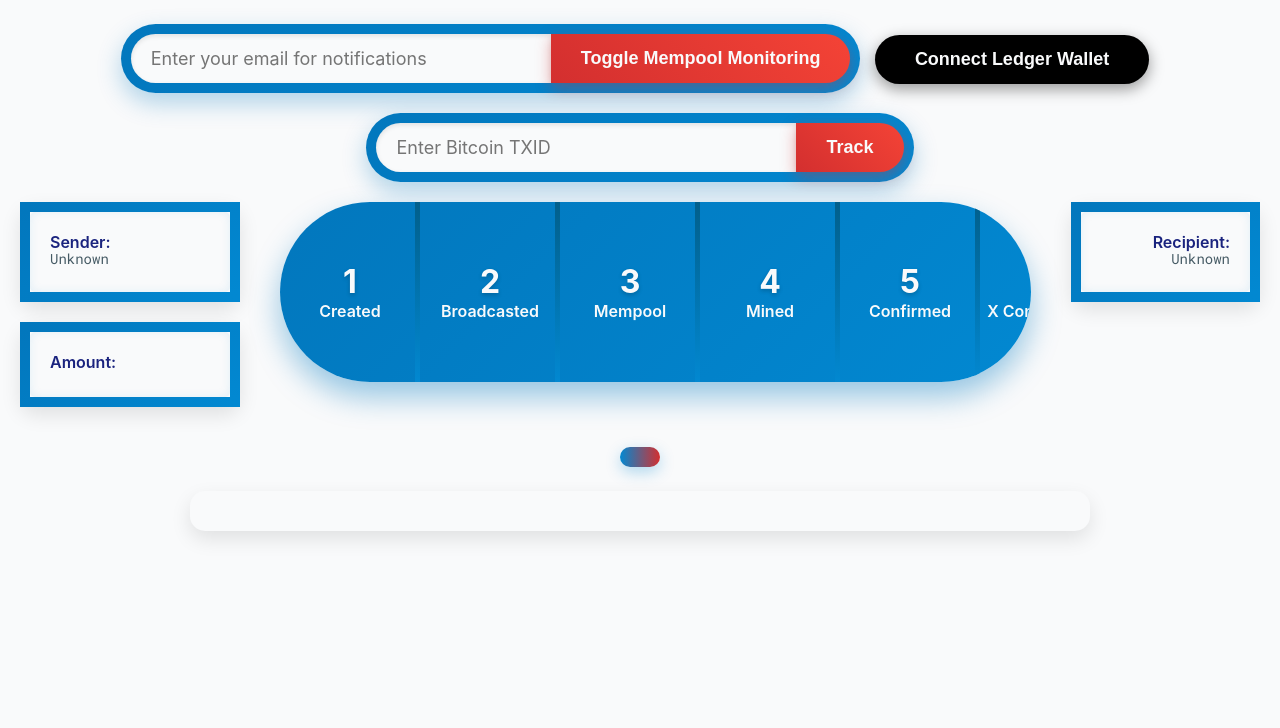
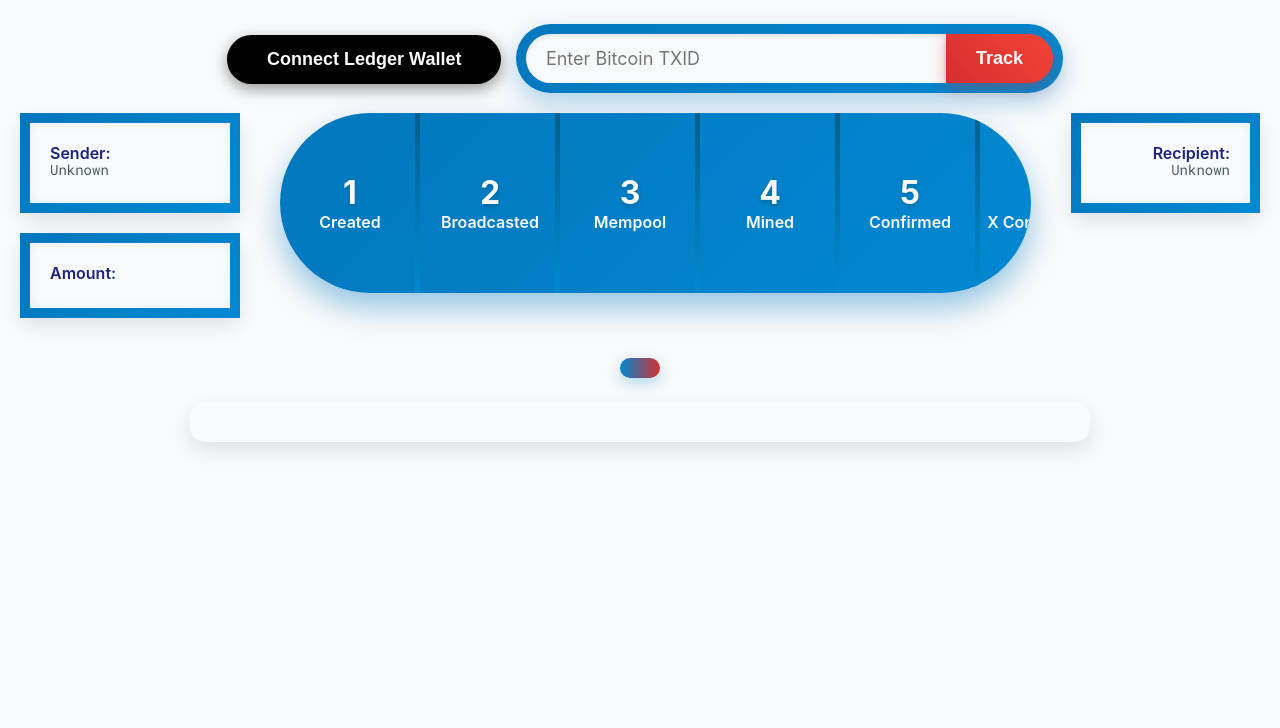
Before and after one commit to virtualwriter/btc.delivery.pizza, a website: page public/index.html in a window 1280 px wide. Shown: the part 172-900 px from the top of the page. Drawn offline with Linux system fonts and the light colour scheme; a web font is replaced by a local one.

Commit message:
remove email box

```diff
--- a/public/index.html
+++ b/public/index.html
@@ -283,10 +283,6 @@
 </head>
 <body>
   <h1>Bitcoin Pizza Transaction Tracker</h1>
-  <div class="input-container">
-    <input id="emailInput" placeholder="Enter your email for notifications">
-    <button onclick="toggleMempoolMonitoring()">Toggle Mempool Monitoring</button>
-  </div>
   <button class="connect-wallet-btn" onclick="connectLedger()">Connect Ledger Wallet</button>
   <div id="wallet-form-container">
     <div id="wallet-status">Wallet: Disconnected</div>
```
